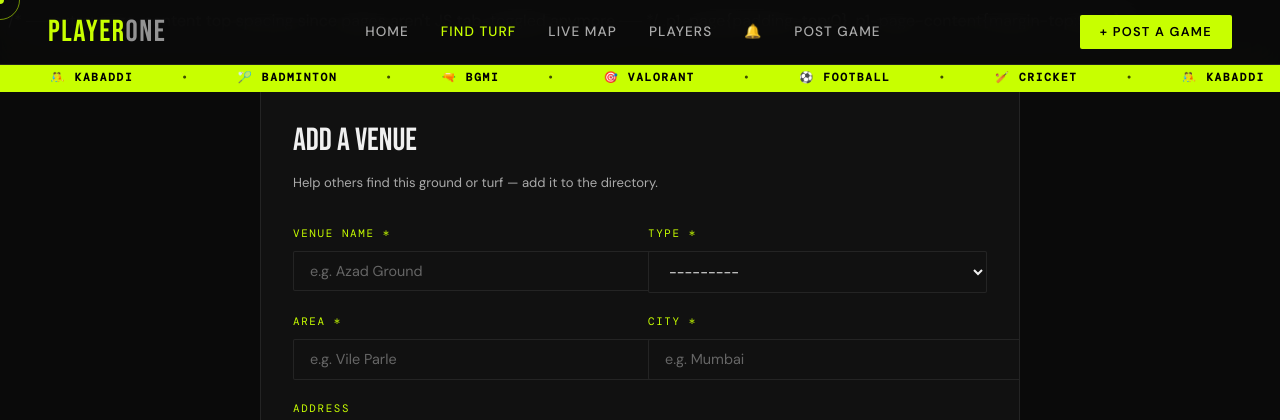
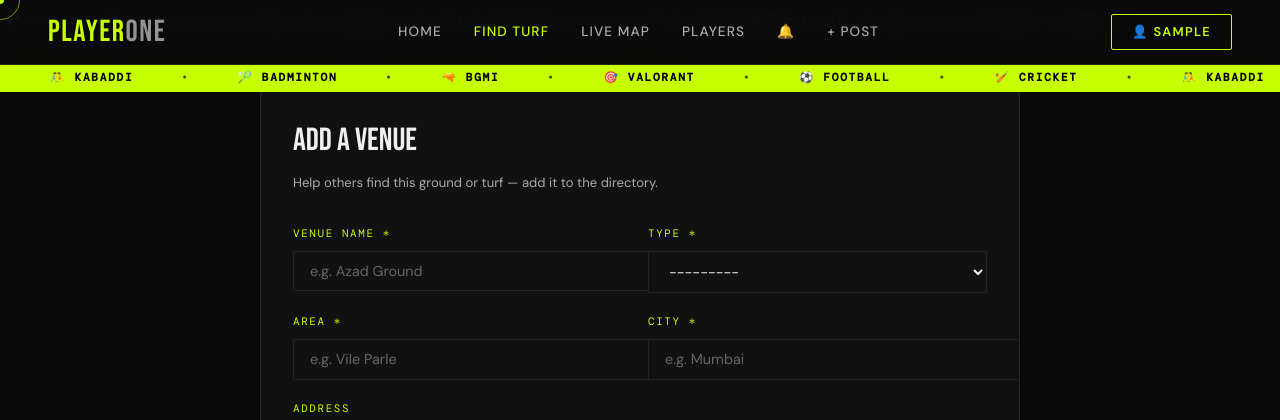
Before and after one commit to AdityaLakhiwal22/PlayerOne, a Django app: page /venues/add/ in a window 1280 px wide. Shown: the top 420 px of the page. Run offline with Django 4.2, Linux system fonts and the light colour scheme; the visitor is signed in with stand-in values (Sample User, id 1); data that the repository does not hold is empty.

Commit message:
Full UI redesign - design system, profile nav, CSS bridge fixes

```diff
--- a/games/templates/games/player_profile.html
+++ b/games/templates/games/player_profile.html
@@ -57,7 +57,11 @@
         {% endwith %}
 
         {% if user == profile_user %}
-        <a href="{% url 'edit_profile' %}" class="btn-p1" style="width:100%;justify-content:center;margin-top:1rem;text-decoration:none">✏️ Edit Profile</a>
+        <div style="display:flex;gap:.75rem;margin-top:1.5rem;justify-content:center">
+          <a href="{% url 'edit_profile' %}" style="text-decoration:none;background:var(--lime);color:#000;padding:.7rem 1.5rem;font-family:'Bebas Neue',sans-serif;font-size:1rem;letter-spacing:.06em;border-radius:2px;display:inline-flex;align-items:center;gap:.4rem">✏️ Edit Profile</a>
+          <a href="{% url 'my_posts' %}" style="text-decoration:none;background:transparent;color:var(--lime);border:1px solid var(--lime);padding:.7rem 1.5rem;font-family:'Bebas Neue',sans-serif;font-size:1rem;letter-spacing:.06em;border-radius:2px;display:inline-flex;align-items:center;gap:.4rem">📋 My Posts</a>
+        </div>
+
         {% endif %}
       </div>
     </div>
--- a/templates/base.html
+++ b/templates/base.html
@@ -385,8 +385,9 @@ select.form-input option{background:var(--dark3)}
   border-color:var(--lime) !important;
   background:#1a1a1a !important;
   box-shadow:none !important;
-  outline:none !important;
+  outline:none !important;<a href="{% url 'register' %}" class="nav-cta">Get Started</a>
 }
+
 .form-control::placeholder{color:var(--muted) !important}
 textarea.form-control{resize:vertical;min-height:90px}
 .form-control::placeholder{color:var(--muted)}
@@ -399,7 +400,7 @@ select.form-control,select.form-select{padding-right:2rem}
 /* ── extra: page-content top spacing since pages aren't JS tab-toggled anymore ── */
 .p1-page{padding-top:0}
 .p1-page-content{margin-top:92px}
-</style>
+
 </head>
 <body>
 
@@ -417,11 +418,11 @@ select.form-control,select.form-select{padding-right:2rem}
     {% if user.is_authenticated %}
     <a href="{% url 'search_players' %}" class="{% block nav_players %}{% endblock %}">Players</a>
     <a href="{% url 'notifications' %}" style="position:relative">🔔{% if unread_count %}<span class="notif-badge">{{ unread_count }}</span>{% endif %}</a>
-    <a href="{% url 'create_post' %}">Post Game</a>
+    <a href="{% url 'create_post' %}">+ Post</a>
     {% endif %}
   </div>
   {% if user.is_authenticated %}
-  <a href="{% url 'create_post' %}" class="nav-cta">+ Post a Game</a>
+  <a href="{% url 'player_profile' user.username %}" class="nav-cta" style="background:transparent;border:1px solid var(--lime);color:var(--lime)">👤 {{ user.username }}</a>
   {% else %}
   <a href="{% url 'register' %}" class="nav-cta">Get Started</a>
   {% endif %}
```
